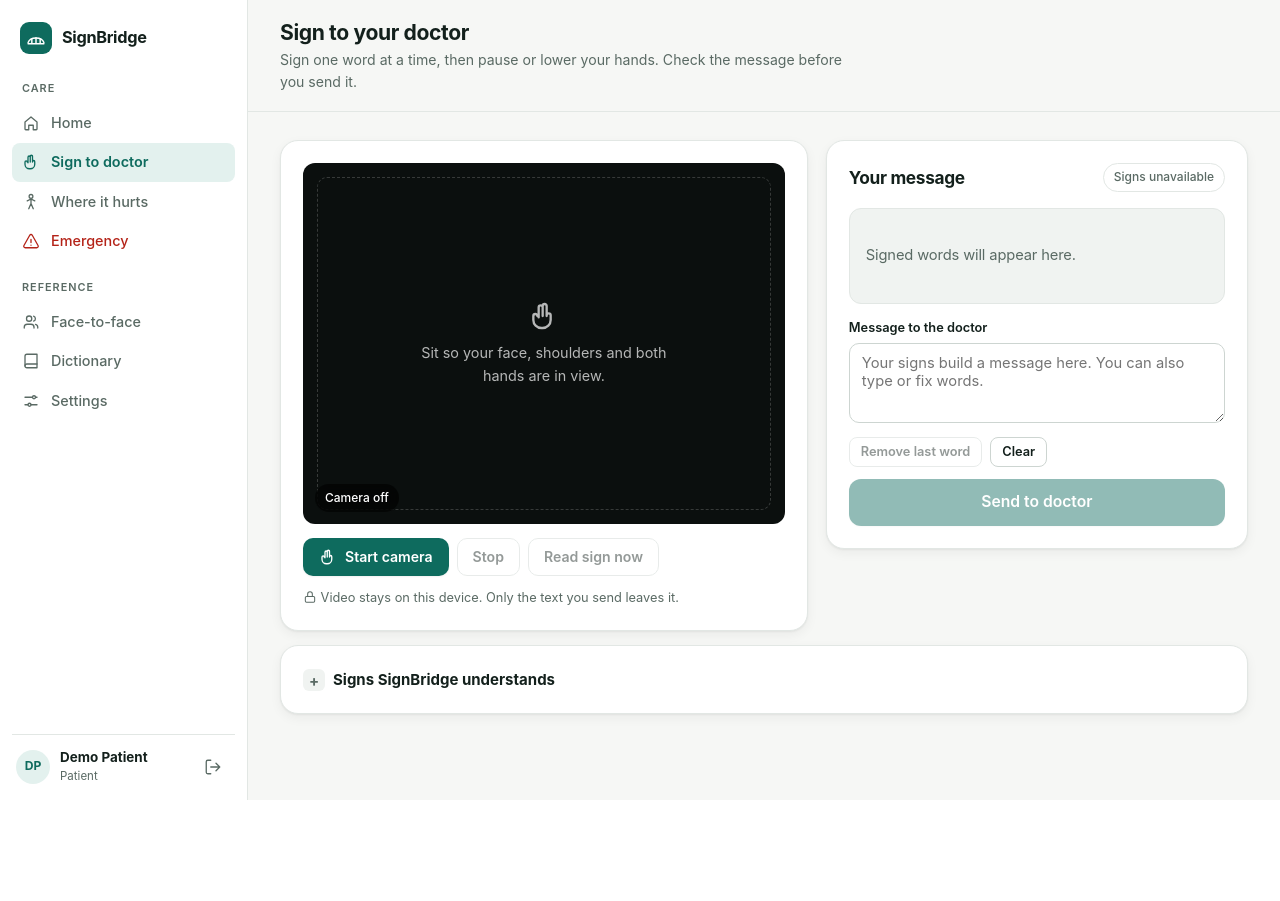
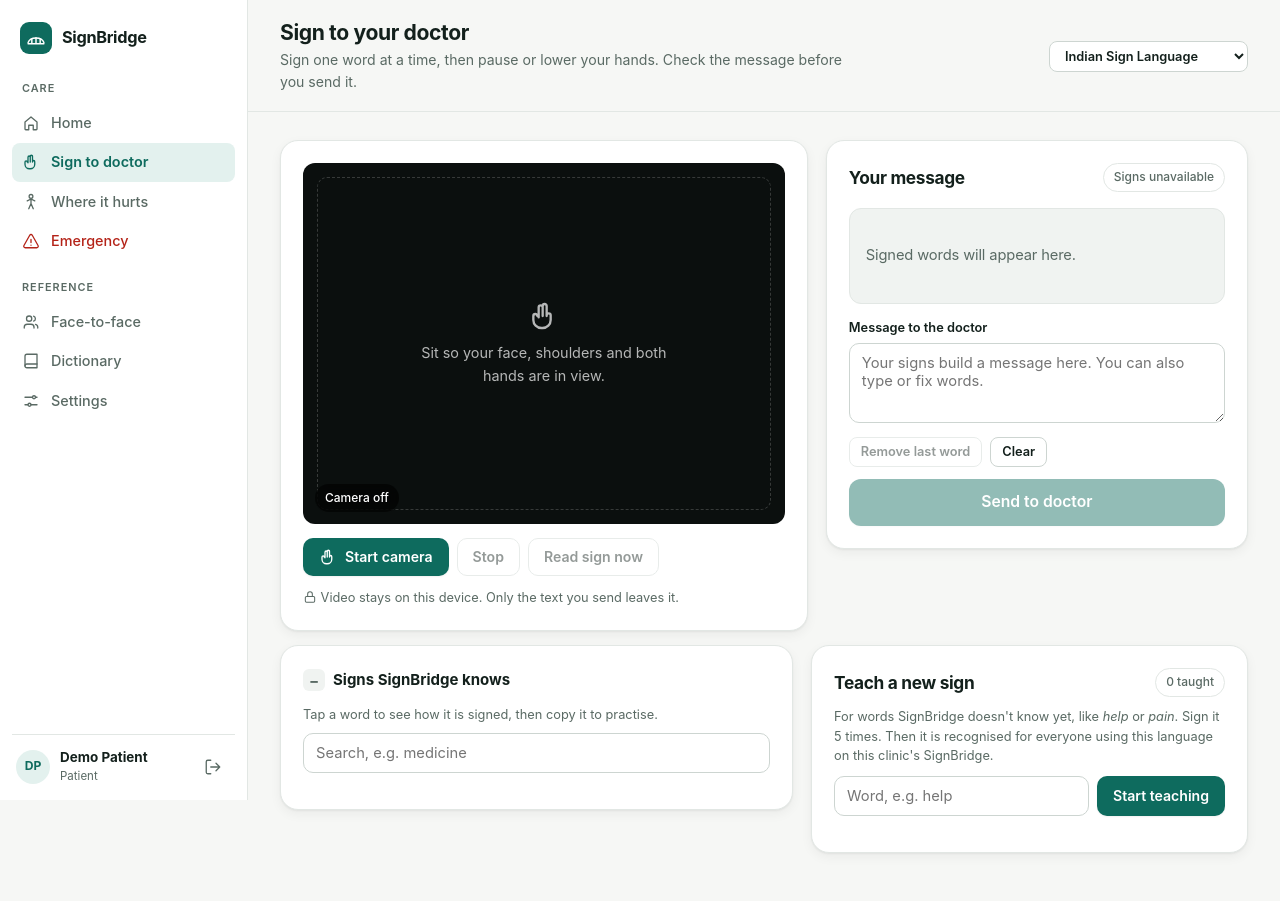
Before and after one commit to anirudhrajk/Sign-Bridge-, a Flask app: page /patient/sign in a window 1280 px wide. Before the commit the page ends 800 px from the top, so only its background shows below. Run offline with Flask 3, Linux system fonts and the light colour scheme; a user stored in the database is signed in; data comes from the database, SQL or seed files in the repository; data that the repository does not hold is empty.

Commit message:
Fix live recognition issues; add teach-a-sign, show-me-how and ASL model
- Assign each hand to the arm it is attached to instead of trusting the
  tracker's left/right labels (a swap drops accuracy from 98% to 12%)
- Auto-add words only at 70%+ confidence (99.8% right on test data);
  say honestly when a sign is unknown
- Teach a sign: record 5 examples, stored on the server for everyone in
  that language; calibrated against known signs (docs/teach-a-sign.md)
- Show me how: tap any known word to watch the avatar sign it, then
  practise with feedback; live camera check (body, hands, fps)
- Language picker always visible; ASL model trained on 78k recordings,
  55.8% top-1 / 81.5% top-5 on 4 unseen signers
- docs/fdmse_isl_request_email.md: draft request for a 2,002-word ISL set

Co-Authored-By: Claude Opus 5.5 <noreply@anthropic.com>

```diff
--- a/static/css/app.css
+++ b/static/css/app.css
@@ -731,3 +731,25 @@ html.a11y-motion *, html.a11y-motion *::before, html.a11y-motion *::after { anim
 .said p.empty { font-size: .95rem; font-weight: 400; }
 .said--flash { animation: saidFlash 1s ease; }
 @keyframes saidFlash { 0% { box-shadow: 0 0 0 0 color-mix(in srgb, var(--accent) 60%, transparent); } 100% { box-shadow: 0 0 0 14px transparent; } }
+
+/* ---------- Learn, practise and teach ---------- */
+.cam-check { display: flex; flex-wrap: wrap; gap: 6px; margin: -4px 0 10px; font-size: .76rem; }
+.cam-check [data-check] { padding: 3px 9px; border-radius: 99px; background: var(--danger-soft); color: var(--danger); font-weight: 600; }
+.cam-check [data-check]::before { content: "\2715  "; }
+.cam-check [data-check].is-ok { background: var(--success-soft); color: var(--success); }
+.cam-check [data-check].is-ok::before { content: "\2713  "; }
+.cam-check [data-fps] { align-self: center; }
+.learn { align-items: start; }
+.practice { margin: 10px 0 0; padding: 10px 12px; border-radius: var(--radius); background: var(--surface-2); font-size: .9rem; }
+.practice--ok { background: var(--success-soft); color: var(--success); font-weight: 600; }
+.practice--near { background: var(--warning-soft); color: var(--warning); }
+.practice--no { background: var(--danger-soft); color: var(--danger); }
+.teach-row { display: flex; gap: 8px; }
+.teach-row input {
+  flex: 1; min-width: 0; font-family: inherit; font-size: .92rem; padding: 10px 12px; border-radius: 10px;
+  border: 1px solid var(--border-strong); background: var(--surface); color: var(--text);
+}
+.teach-progress { margin-top: 12px; padding: 12px; border-radius: var(--radius); background: var(--primary-soft); }
+.teach-dots { display: flex; gap: 6px; }
+.teach-dots span { width: 22px; height: 22px; border-radius: 50%; border: 2px solid var(--primary); }
+.teach-dots span.is-done { background: var(--primary); }
--- a/static/js/avatar-ui.js
+++ b/static/js/avatar-ui.js
@@ -39,6 +39,15 @@
       return plan;
     };
     el.plan = text => (planner ? planner.plan(text) : []);
+    // Play one sign by its name (used by "show me how").
+    el.playSign = (name, label) => {
+      if (!avatar) { pending = label; return; }
+      const plan = [{ word: label, sign: name }];
+      lastText = label;
+      renderCaption(plan);
+      replay.disabled = false;
+      avatar.play(plan);
+    };
 
     getPack(el.dataset.lang).then(pack => {
       avatar = new SignAvatar(canvas, pack, {
@@ -47,6 +56,7 @@
       });
       planner = new SignPlanner(pack.manifest.clips);
       loading.hidden = true;
+      el.ready = true;
       el.dispatchEvent(new CustomEvent('avatar:ready'));
       if (pending) { el.say(pending); pending = null; }
     }).catch(() => { loading.textContent = 'Signer unavailable. Messages still appear as text.'; });
--- a/static/js/camera.js
+++ b/static/js/camera.js
@@ -9,7 +9,7 @@
   const modelStatus = $('modelStatus');
 
   // Tuning
-  const SURE = 0.55;          // add the word automatically at or above this confidence
+  const SURE = 0.7;           // add the word automatically at or above this (99.8% right on test data)
   const MAYBE = 0.2;          // below this, ask the patient to sign again
   const MIN_FRAMES = 8;       // shortest sign we try to read
   const MAX_FRAMES = 150;     // read anyway if a sign runs this long
@@ -22,6 +22,10 @@
   let segment = [], gap = 0, still = 0, moved = 0, lastWrists = null;
   let lastWord = null;        // {text, start} of the word we last added, so it can be replaced
   const confidences = [];
+  let teach = null;           // {label, done} while recording examples of a new sign
+  let practice = null;        // {name, label} after "show me how"
+  const TEACH_COUNT = 5;
+  let fpsT = performance.now(), fpsN = 0;
 
   // ---------- model ----------
   const lang = document.getElementById('translator').dataset.lang || 'isl';
@@ -41,6 +45,7 @@
     modelStatus.textContent = `${lang.toUpperCase()} · ${m.classes.length} signs ready`;
     modelStatus.classList.add('chip--soft');
     buildIndex(m);
+    loadTaught();
     if (running) nowBtn.disabled = false;
   }).catch(() => {
     modelStatus.textContent = 'Signs unavailable';
@@ -105,6 +110,7 @@
     if (!running) return;
     draw(res);
     const frame = SignModel.holisticToPoints(res);
+    updateCheck(res, frame);
     recent.push(frame);
     if (recent.length > 90) recent.shift();
     if (!model) { status.textContent = 'Loading signs…'; return; }
@@ -147,6 +153,7 @@
     segment = []; gap = 0; still = 0; moved = 0; lastWrists = null;
     meter.hidden = true;
     if (frames.length < MIN_FRAMES) return;
+    if (teach) { saveExample(frames); return; }
     classify(frames);
   }
 
@@ -160,6 +167,7 @@
   // ---------- results ----------
   function showResult(top, ms) {
     const best = top[0];
+    if (practice) showPractice(top);
     const sure = best.p >= SURE;
     resultBox.replaceChildren();
     const word = document.createElement('p');
@@ -167,7 +175,7 @@
     meta.className = 'muted';
     if (best.p < MAYBE) {
       word.className = 'empty';
-      word.textContent = "Couldn't read that sign. Try again a little slower.";
+      word.textContent = 'SignBridge doesn’t know this sign yet. Try again slowly, pick a word below, type it, or teach it under “Teach a new sign”.';
       resultBox.append(word);
       renderAlts(top.slice(0, 4), 'Or pick the word you meant:', false);
       return;
@@ -266,6 +274,139 @@
     segment = [];
     classify(frames);
   });
+  // ---------- camera check ----------
+  const check = $('camCheck');
+  function updateCheck(res, frame) {
+    check.hidden = false;
+    const set = (k, ok) => check.querySelector(`[data-check="${k}"]`).classList.toggle('is-ok', !!ok);
+    set('body', res.poseLandmarks); set('left', frame[7]); set('right', frame[28]);
+    fpsN++;
+    const now = performance.now();
+    if (now - fpsT > 1000) {
+      const fps = Math.round(fpsN * 1000 / (now - fpsT));
+      check.querySelector('[data-fps]').textContent = `${fps} fps${fps < 10 ? ' · slow device: sign a little slower' : ''}`;
+      fpsT = now; fpsN = 0;
+    }
+    const ls = res.poseLandmarks?.[11], rs = res.poseLandmarks?.[12];
+    if (ls && rs && Math.abs(ls.x - rs.x) > 0.6) status.textContent = 'Move back a little so your hands stay in view';
+  }
+
+  // ---------- taught signs ----------
+  const CACHE_KEY = `sb-taught-${lang}`;
+  let taught = [];   // [{id, label, frames, by, mine}]
+  async function loadTaught() {
+    try {
+      const res = await fetch(`/api/custom-signs?lang=${lang}`, { headers: { Accept: 'application/json' } });
+      if (!res.ok || !(res.headers.get('content-type') || '').includes('json')) throw new Error('offline or signed out');
+      taught = (await res.json()).signs;
+      try { localStorage.setItem(CACHE_KEY, JSON.stringify(taught)); } catch (e) {}
+    } catch (e) {
+      try { taught = JSON.parse(localStorage.getItem(CACHE_KEY) || '[]'); } catch (e2) { taught = []; }
+    }
+    model.setCustom(taught.map(t => ({ label: t.label, emb: model.embed(t.frames) })));
+    renderTaught();
+  }
+
+  function renderTaught() {
+    const list = $('taughtList');
+    const groups = {};
+    taught.forEach(t => (groups[t.label] ||= []).push(t));
+    const labels = Object.keys(groups).sort();
+    $('taughtCount').textContent = `${labels.length} taught`;
+    list.replaceChildren(...labels.map(label => {
+      const li = document.createElement('li');
+      const div = document.createElement('div');
+      div.className = 'grow';
+      const ex = groups[label];
+      const p = document.createElement('p'); p.textContent = label;
+      const small = document.createElement('small');
+      small.textContent = `${ex.length} example${ex.length === 1 ? '' : 's'} · by ${[...new Set(ex.map(e => e.by))].join(', ')}`;
+      div.append(p, small);
+      const more = document.createElement('button');
+      more.type = 'button'; more.className = 'btn btn--quiet btn--sm'; more.textContent = 'Add examples';
+      more.addEventListener('click', () => startTeach(label));
+      li.append(div, more);
+      if (ex.some(e => e.mine)) {
+        const del = document.createElement('button');
+        del.type = 'button'; del.className = 'btn btn--quiet btn--icon'; del.setAttribute('aria-label', `Delete ${label}`);
+        del.innerHTML = '<svg class="icon"><use href="#i-trash"/></svg>';
+        del.addEventListener('click', async () => {
+          if (!confirm(`Delete your examples of "${label}"?`)) return;
+          for (const e of ex.filter(e => e.mine)) await fetch(`/api/custom-signs/${e.id}`, { method: 'DELETE' });
+          loadTaught();
+        });
+        li.append(del);
+      }
+      return li;
+    }));
+  }
+
+  function startTeach(label) {
+    label = (label || $('teachWord').value).trim().toLowerCase();
+    if (!label) { SignBridge.toast('Type the word you want to teach first.'); $('teachWord').focus(); return; }
+    if (!running) { SignBridge.toast('Start the camera first.'); return; }
+    teach = { label, done: 0 };
+    $('teachWord').value = label;
+    $('teachProgress').hidden = false;
+    updateTeach(`Sign "${label}" now, then lower your hands or pause.`);
+  }
+
+  function updateTeach(text) {
+    $('teachDots').replaceChildren(...Array.from({ length: TEACH_COUNT }, (_, i) =>
+      Object.assign(document.createElement('span'), { className: i < teach.done ? 'is-done' : '' })));
+    $('teachText').textContent = text;
+  }
+
+  async function saveExample(frames) {
+    const label = teach.label;
+    const res = await fetch('/api/custom-signs', {
+      method: 'POST', headers: { 'Content-Type': 'application/json' },
+      body: JSON.stringify({ label, lang, frames: frames.slice(-150) }),
+    }).catch(() => null);
+    if (!res || !res.ok) {
+      const err = res ? (await res.json().catch(() => ({}))).error : 'You are offline. Teaching needs a connection to the clinic server.';
+      SignBridge.toast(err || 'Could not save that example.');
+      return;
+    }
+    if (!teach) return;
+    teach.done++;
+    if (teach.done >= TEACH_COUNT) {
+      teach = null;
+      $('teachProgress').hidden = true;
+      SignBridge.toast(`Learned "${label}". Try signing it now.`);
+      loadTaught();
+    } else {
+      updateTeach(`Got ${teach.done} of ${TEACH_COUNT}. Sign "${label}" again.`);
+    }
+  }
+
+  $('teachStart').addEventListener('click', () => startTeach());
+  $('teachWord').addEventListener('keydown', e => { if (e.key === 'Enter') { e.preventDefault(); startTeach(); } });
+  $('teachCancel').addEventListener('click', () => { teach = null; $('teachProgress').hidden = true; loadTaught(); });
+
+  // ---------- show me how + practice ----------
+  const learnCard = $('learnCard'), learnAvatar = $('learnAvatar');
+  function showHow(name, label) {
+    learnCard.hidden = false;
+    $('learnWord').textContent = `“${label}”`;
+    practice = { name, label };
+    const note = $('practiceNote');
+    note.textContent = 'Now sign it to the camera. SignBridge will tell you if it recognised it.';
+    note.className = 'practice';
+    const play = () => learnAvatar.playSign(name, label);
+    if (learnAvatar.ready) play(); else learnAvatar.addEventListener('avatar:ready', play, { once: true });
+    learnCard.scrollIntoView({ behavior: 'smooth', block: 'nearest' });
+  }
+  $('learnClose').addEventListener('click', () => { learnCard.hidden = true; practice = null; });
+
+  function showPractice(top) {
+    const note = $('practiceNote');
+    const rank = top.findIndex(t => t.name === practice.name);
+    if (rank === 0) { note.textContent = `✓ Recognised "${practice.label}". Well done.`; note.className = 'practice practice--ok'; }
+    else if (rank > 0) { note.textContent = `Close: "${practice.label}" was guess #${rank + 1}. It looked more like "${top[0].label}". Watch again and try once more.`; note.className = 'practice practice--near'; }
+    else { note.textContent = `Not recognised yet. It looked like "${top[0].label}". Watch the avatar again and copy the hand shape and movement.`; note.className = 'practice practice--no'; }
+  }
+
   startBtn.addEventListener('click', start);
   stopBtn.addEventListener('click', stop);
   window.addEventListener('pagehide', stop);
@@ -298,10 +439,10 @@
     const host = $('signIndex'), search = $('signSearch');
     $('signCount').textContent = `· ${m.classes.length} words`;
     const groups = {};
-    m.classes.forEach((c, i) => { (groups[m.categories[i]] ||= []).push(m.labels[i]); });
+    m.classes.forEach((c, i) => { (groups[m.categories[i]] ||= []).push([m.labels[i], c]); });
     const render = q => {
       host.replaceChildren(...Object.keys(groups).sort().map(cat => {
-        const words = groups[cat].filter(w => w.toLowerCase().includes(q)).sort();
+        const words = groups[cat].filter(([w]) => w.toLowerCase().includes(q)).sort((a, b) => a[0].localeCompare(b[0]));
         if (!words.length) return document.createComment('');
         const sec = document.createElement('div');
         sec.className = 'sign-index__group';
@@ -310,7 +451,11 @@
         h.textContent = cat.replace(/_/g, ' ');
         const list = document.createElement('div');
         list.className = 'alts__list';
-        list.append(...words.map(w => Object.assign(document.createElement('span'), { className: 'chip', textContent: w })));
+        list.append(...words.map(([w, name]) => {
+          const b = Object.assign(document.createElement('button'), { type: 'button', className: 'chip alt', textContent: w });
+          b.addEventListener('click', () => showHow(name, w));
+          return b;
+        }));
         sec.append(h, list);
         return sec;
       }));
--- a/static/js/sign-model.js
+++ b/static/js/sign-model.js
@@ -3,14 +3,32 @@
 (() => {
   const POSE_IDS = [0, 11, 12, 13, 14, 15, 16];
 
-  /** Turn one MediaPipe Holistic result into 49 [x, y] points (null when not detected). */
+  /**
+   * Turn one MediaPipe Holistic result into 49 [x, y] points (null when not detected).
+   * Each hand is assigned to the arm whose wrist it is attached to, not to the tracker's
+   * left/right label: a swapped label drops accuracy from ~98% to ~12%, and labels can differ
+   * between cameras and browsers. The body tracker's own left and right arms are consistent.
+   */
   function holisticToPoints(res) {
     const pts = new Array(49).fill(null);
     const pose = res.poseLandmarks;
     if (pose) POSE_IDS.forEach((id, i) => { if (pose[id]) pts[i] = [pose[id].x, pose[id].y]; });
+    let hands = [res.leftHandLandmarks, res.rightHandLandmarks];
+    const lw = pose?.[15], rw = pose?.[16];          // the pose's left and right wrists
+    if (lw && rw) {
+      const d = (h, w) => (h ? Math.hypot(h[0].x - w.x, h[0].y - w.y) : Infinity);
+      const [a, b] = hands;
+      if (a && b) {
+        if (d(a, rw) + d(b, lw) < d(a, lw) + d(b, rw)) hands = [b, a];
+      } else if (a || b) {                            // one hand: put it on the nearer wrist
+        const h = a || b;
+        hands = d(h, lw) <= d(h, rw) ? [h, null] : [null, h];
+      }
+    }
     const put = (hand, offset) => { if (hand) hand.forEach((p, i) => { pts[offset + i] = [p.x, p.y]; }); };
-    put(res.leftHandLandmarks, 7);
-    put(res.rightHandLandmarks, 28);
+    put(hands[0], 7);
+    put(hands[1], 28);
+    SignModel.lastSwap = hands[0] !== res.leftHandLandmarks && !!(res.leftHandLandmarks || res.rightHandLandmarks);
     return pts;
   }
 
@@ -76,8 +94,8 @@
       this.C = this.t['inp.w'].shape[0];
     }
 
-    /** frames: array of 49-point frames. Returns [{index, name, label, p}] sorted by p. */
-    predict(frames, top = 5) {
+    /** Run the network. Returns {logp: log-probabilities of known signs, emb: unit-length fingerprint}. */
+    run(frames) {
       const { T, F, C } = this;
       const seq = trim(frames);
       const x = new Float32Array(T * F);
@@ -135,10 +153,41 @@
         logits[n] = s; if (s > hi) hi = s;
       }
       let z = 0;
-      for (let n = 0; n < N; n++) { logits[n] = Math.exp(logits[n] - hi); z += logits[n]; }
-      const ranked = Array.from(logits, (v, n) => ({ index: n, p: v / z }))
-        .sort((a, b) => b.p - a.p).slice(0, top);
-      return ranked.map(r => ({ ...r, name: this.m.classes[r.index], label: this.labels[r.index] }));
+      for (let n = 0; n < N; n++) z += Math.exp(logits[n] - hi);
+      const lz = hi + Math.log(z);
+      const logp = logits.map(v => v - lz);
+      let norm = 0;
+      for (let j = 0; j < 2 * C; j++) norm += pooled[j] * pooled[j];
+      norm = Math.sqrt(norm) || 1;
+      return { logp, emb: pooled.map(v => v / norm) };
+    }
+
+    /** Fingerprint only (for taught signs). */
+    embed(frames) { return this.run(frames).emb; }
+
+    /**
+     * Taught signs: [{label, emb}] (several examples per label). They compete with the known
+     * signs on one scale: score = 20 x best similarity - 19, calibrated on 30 held-out signs
+     * so known words keep ~95.5% accuracy (see docs/teach-a-sign.md).
+     */
+    setCustom(examples) { this.custom = examples || []; }
+
+    /** frames: array of 49-point frames. Returns [{index, name, label, p, custom?}] sorted by p. */
+    predict(frames, top = 5) {
+      const { logp, emb } = this.run(frames);
+      const scores = Array.from(logp, (v, n) => ({ index: n, s: v, name: this.m.classes[n], label: this.labels[n] }));
+      const best = new Map();
+      for (const ex of this.custom || []) {
+        let sim = 0;
+        for (let j = 0; j < emb.length; j++) sim += emb[j] * ex.emb[j];
+        if (!best.has(ex.label) || sim > best.get(ex.label)) best.set(ex.label, sim);
+      }
+      for (const [label, sim] of best) scores.push({ index: -1, s: 20 * sim - 19, name: 'taught:' + label, label, custom: true, sim });
+      const hi = Math.max(...scores.map(x => x.s));
+      let z = 0;
+      for (const x of scores) z += Math.exp(x.s - hi);
+      for (const x of scores) x.p = Math.exp(x.s - hi) / z;
+      return scores.sort((a, b) => b.p - a.p).slice(0, top).map(({ s, ...r }) => r);
     }
   }
 
--- a/templates/_sign_panel.html
+++ b/templates/_sign_panel.html
@@ -15,6 +15,9 @@
       <button class="btn btn--primary" id="startCameraBtn" type="button"><svg class="icon"><use href="#i-hand"/></svg> Start camera</button>
       <button class="btn btn--ghost" id="stopCameraBtn" type="button" disabled>Stop</button>
       <button class="btn btn--ghost" id="recognizeBtn" type="button" disabled title="Read the last two seconds now">Read sign now</button>
+    </div>
+    <div class="cam-check" id="camCheck" hidden>
+      <span data-check="body">Body</span><span data-check="left">Left hand</span><span data-check="right">Right hand</span><span class="muted" data-fps></span>
     </div>
     <p class="muted small" style="margin:0"><svg class="icon" style="width:14px;height:14px;vertical-align:-2px"><use href="#i-lock"/></svg> Video stays on this device. Only the text you send leaves it.</p>
   </div>
@@ -41,8 +44,38 @@
   </div>
 </section>
 
-<details class="card mt sign-index">
-  <summary><strong>Signs SignBridge understands</strong> <span class="muted small" id="signCount"></span></summary>
-  <label class="field mt"><span class="visually-hidden">Search signs</span><input type="search" id="signSearch" placeholder="Search, e.g. medicine"></label>
-  <div id="signIndex"></div>
-</details>
+<section class="translator mt learn">
+  <details class="card sign-index" open>
+    <summary><strong>Signs SignBridge knows</strong> <span class="muted small" id="signCount"></span></summary>
+    <p class="muted small mt" style="margin-bottom:8px">Tap a word to see how it is signed, then copy it to practise.</p>
+    <label class="field"><span class="visually-hidden">Search signs</span><input type="search" id="signSearch" placeholder="Search, e.g. medicine"></label>
+    <div id="signIndex"></div>
+  </details>
+
+  <div style="display:grid;gap:18px;align-content:start">
+    <div class="card" id="learnCard" hidden>
+      <header class="card__head"><h2>How to sign <span id="learnWord"></span></h2>
+        <button class="btn btn--quiet btn--sm" type="button" id="learnClose">Close</button></header>
+      {% set avatar_id = 'learnAvatar' %}
+      {% set avatar_hint = 'Watch, then sign it yourself.' %}
+      {% include "_avatar.html" %}
+      <p class="practice" id="practiceNote">Now sign it to the camera. SignBridge will tell you if it recognised it.</p>
+    </div>
+
+    <div class="card">
+      <header class="card__head"><h2>Teach a new sign</h2><span class="chip" id="taughtCount">0 taught</span></header>
+      <p class="muted small" style="margin-top:-6px">For words SignBridge doesn't know yet, like <em>help</em> or <em>pain</em>. Sign it 5 times. Then it is recognised for everyone using this language on this clinic's SignBridge.</p>
+      <div class="teach-row">
+        <label class="visually-hidden" for="teachWord">Word to teach</label>
+        <input id="teachWord" type="text" maxlength="60" placeholder="Word, e.g. help" autocomplete="off">
+        <button class="btn btn--primary" id="teachStart" type="button">Start teaching</button>
+      </div>
+      <div class="teach-progress" id="teachProgress" hidden>
+        <div class="teach-dots" id="teachDots"></div>
+        <p id="teachText" class="small" style="margin:6px 0 0"></p>
+        <button class="btn btn--ghost btn--sm mt" id="teachCancel" type="button">Stop teaching</button>
+      </div>
+      <ul class="list-rows mt" id="taughtList"></ul>
+    </div>
+  </div>
+</section>
--- a/templates/sign_translator.html
+++ b/templates/sign_translator.html
@@ -3,14 +3,13 @@
 {% block page_title %}Sign to your doctor{% endblock %}
 {% block page_sub %}Sign one word at a time, then pause or lower your hands. Check the message before you send it.{% endblock %}
 {% block topbar_actions %}
-{% if languages|length > 1 %}
 <label class="lang-pick">
   <span class="visually-hidden">Sign language</span>
   <select id="langPicker" class="btn btn--ghost btn--sm" aria-label="Sign language">
     {% for l in languages %}<option value="{{ l.code }}" {{ 'selected' if l.code == lang }}>{{ l.name }}</option>{% endfor %}
+    {% for code, name in upcoming %}<option value="{{ code }}" disabled>{{ name }} (training…)</option>{% endfor %}
   </select>
 </label>
-{% endif %}
 {% endblock %}
 {% block content %}
 
@@ -21,5 +20,8 @@
 <!-- MediaPipe Holistic is bundled locally so tracking works without internet -->
 <script src="{{ url_for('static', filename='vendor/holistic/holistic.js') }}"></script>
 <script src="{{ url_for('static', filename='js/sign-model.js') }}"></script>
+<script src="{{ url_for('static', filename='js/avatar.js') }}"></script>
+<script src="{{ url_for('static', filename='js/sign-planner.js') }}"></script>
+<script src="{{ url_for('static', filename='js/avatar-ui.js') }}"></script>
 <script src="{{ url_for('static', filename='js/camera.js') }}" defer></script>
 {% endblock %}
--- a/views.py
+++ b/views.py
@@ -9,7 +9,7 @@ from models import Session, Message, MedicalSign, Phrase, AuditLog, User
 from services.emergency import get_default_phrases
 from services.dictionary import get_local_seed
 from services.audit import log_action
-from services.sign_recognition import available_languages, resolve_language, avatar_language
+from services.sign_recognition import available_languages, resolve_language, avatar_language, NAMES as SIGN_LANGUAGE_NAMES
 from services.consent import consent_status, has_consent
 from datetime import datetime, timedelta
 
@@ -103,7 +103,10 @@ def sign_translator():
         return redirect(url_for("views.consent"))
     languages = available_languages()
     lang = resolve_language(current_user.sign_language)
-    return render_template("sign_translator.html", languages=languages, lang=lang)
+    have = {l["code"] for l in languages}
+    upcoming = [(code, name) for code, name in SIGN_LANGUAGE_NAMES.items() if code not in have]
+    return render_template("sign_translator.html", languages=languages, lang=lang, upcoming=upcoming,
+                           avatar_lang=avatar_language(lang))
 
 
 @views_bp.route("/patient/pain")
```
Also changed, not shown: api.py (+61 -1 lines), docs/fdmse_isl_request_email.md (added, +44 -0 lines), docs/teach-a-sign.md (added, +28 -0 lines), ml/train.py (+14 -3 lines), models.py (+12 -0 lines), static/models/asl/model.json (added, +1 -0 lines), 1 other file.
